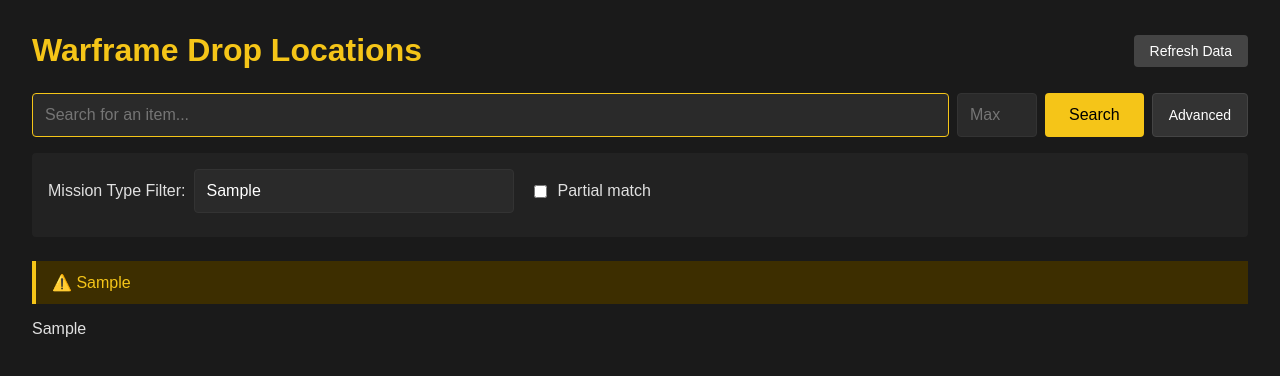
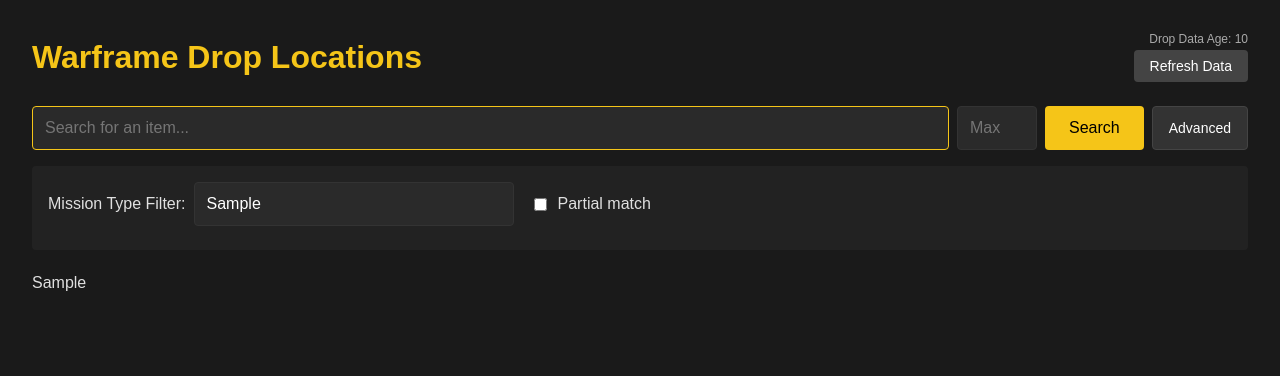
Before and after one commit to Regateiro/warframe-drops-finder, a Flask app: template warframe/templates/index.html in a window 1280 px wide. Shown: the top 376 px of the page. Run offline with Flask 3, Linux system fonts and the light colour scheme; the template is opened without the code that fills it: most values are stand-ins (such as "Sample title", 1, 10 or a date in 2020); parts of the project's set-up code (start-up, migrations or seed data) failed here and were passed over.

Commit message:
Show cache age.

```diff
--- a/warframe/static/style.css
+++ b/warframe/static/style.css
@@ -126,12 +126,19 @@ td.chance {
     color: #ff6b6b;
     margin-bottom: 1rem;
 }
-.warning-banner {
-    background: #3d2e00;
-    border-left: 4px solid #f5c518;
-    padding: 0.75rem 1rem;
-    margin-bottom: 1rem;
-    color: #f5c518;
+.cache-age {
+    font-size: 0.75rem;
+    color: #aaa;
+}
+.stale-icon {
+    display: inline-block;
+    margin-left: 0.35rem;
+    vertical-align: middle;
+    animation: pulse 2s ease-in-out infinite;
+}
+@keyframes pulse {
+    0%, 100% { opacity: 1; }
+    50% { opacity: 0.4; }
 }
 .no-results {
     color: #888;
--- a/warframe/templates/index.html
+++ b/warframe/templates/index.html
@@ -12,7 +12,16 @@
 <body>
     <div class="header">
         <h1>Warframe Drop Locations</h1>
-        <a class="btn" href="{{ web_root }}/?refresh=1&{{ refresh_qs }}">Refresh Data</a>
+        <div style="display:flex;flex-direction:column;align-items:flex-end;gap:0.25rem;">
+            {% if cache_age != '--' %}
+            <span class="cache-age"{% if stale %} title="Cache is over 24 hours old — the WarframeStat.us API may be unavailable."{% endif %}>
+                Drop Data Age:
+                {% if stale %}<span class="stale-icon">⚠️</span>{% endif %}
+                {{ cache_age }}
+            </span>
+            {% endif %}
+            <a class="btn" href="{{ web_root }}/?refresh=1&{{ refresh_qs }}">Refresh Data</a>
+        </div>
     </div>
     <form method="get" action="{{ web_root }}/">
         <input type="text" name="q" placeholder="Search for an item..." value="{{ query }}" autofocus>
@@ -31,9 +40,6 @@
             </div>
         </div>
     </form>
-    {% if cache_warning %}
-    <div class="warning-banner">⚠️ {{ cache_warning }}</div>
-    {% endif %}
     {% if results_html %}
     {{ results_html|safe }}
     {% elif query %}
--- a/warframe/web.py
+++ b/warframe/web.py
@@ -249,11 +249,16 @@ def index():
     # Refresh data from API cache if the refresh flag is set.
     _parser.refresh(force=refresh)
 
-    # Check whether cached data is stale (> 24 h old) to warn about possible API outage.
+    # Compute cache age for display.
     ts = _parser.get_cache_timestamp()
-    cache_warning: str | None = None
-    if ts is not None and (time.time() - ts) > CACHE_MAX_AGE:
-        cache_warning = "Cache data may be stale — the WarframeStat.us API appears to be unavailable."
+    if ts is not None:
+        elapsed_mins = (time.time() - ts) / 60
+        hours, minutes = divmod(int(elapsed_mins), 60)
+        cache_age = f"{hours}h:{minutes:02d}m"
+        stale = int(elapsed_mins * 60) > CACHE_MAX_AGE
+    else:
+        cache_age = "--"
+        stale = False
 
     # Parse comma-separated query terms, run search (exact or partial match),
     # then apply optional mission type filter and result limit.
@@ -288,7 +293,8 @@ def index():
         partial_checked=partial_checked,
         mission_type=mission_types or "",
         refresh_qs=refresh_qs,
-        cache_warning=cache_warning,
+        cache_age=cache_age,
+        stale=stale,
     )
 
 
```
